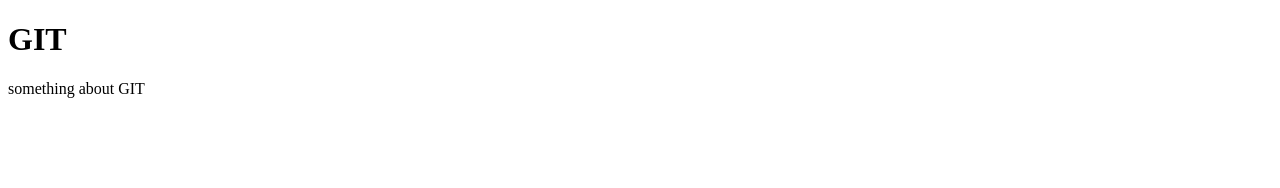
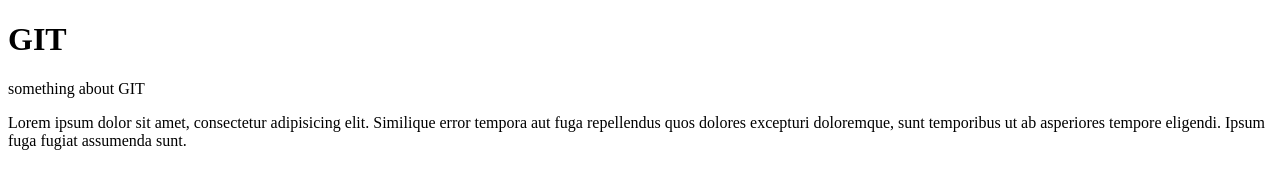
Before and after one commit to MariamGalstyan/test-project, a plain HTML site: page index.html in a window 1280 px wide. Drawn offline with Linux system fonts and the light colour scheme.

Commit message:
made a change

```diff
--- a/index.html
+++ b/index.html
@@ -7,6 +7,7 @@
 <body>
     <h1>GIT</h1>
     <p>something about GIT</p>
+    <p>Lorem ipsum dolor sit amet, consectetur adipisicing elit. Similique error tempora aut fuga repellendus quos dolores excepturi doloremque, sunt temporibus ut ab asperiores tempore eligendi. Ipsum fuga fugiat assumenda sunt.</p>
 
 </body>
 </html>
```
